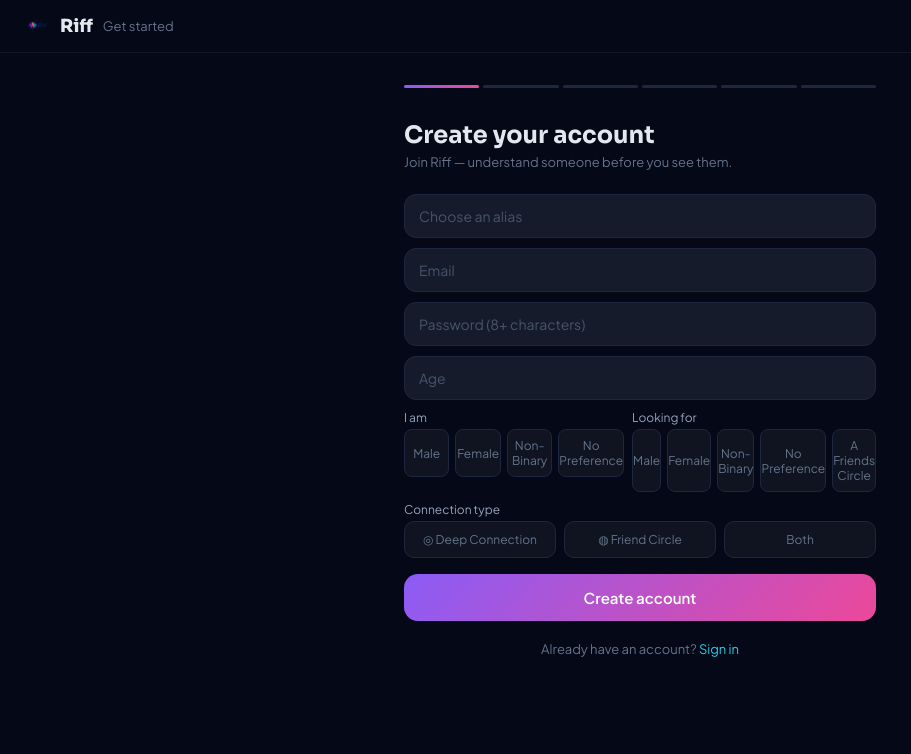
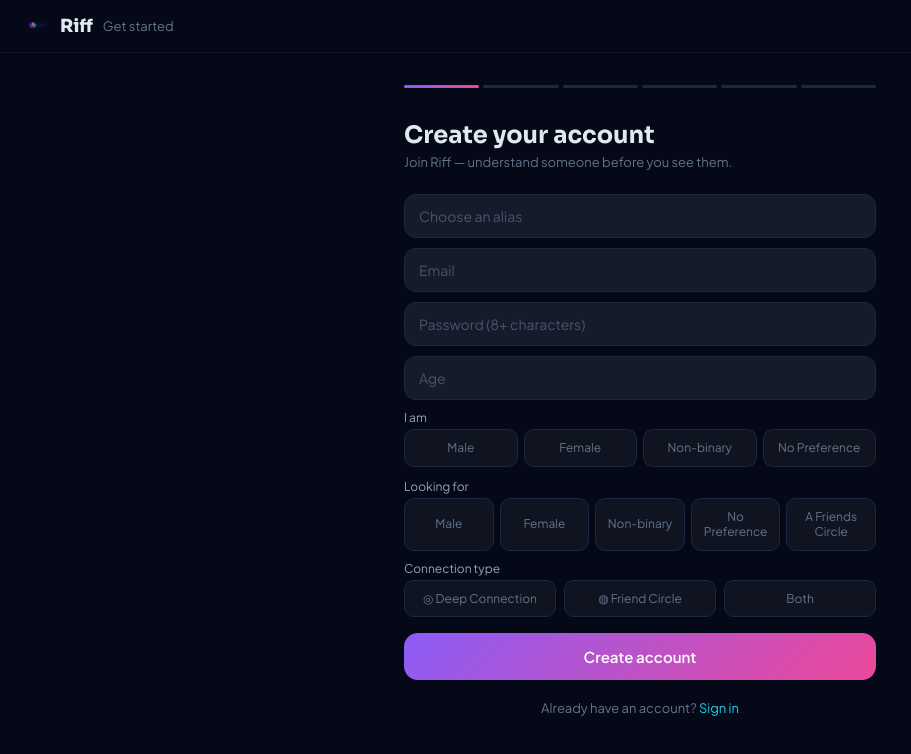
Before and after one commit to ahmadiwoking-ops/Riff-App, a Next.js app: page /get-started in a window 1280 px wide. Shown: the top 754 px of the page, without its empty margins (0-911 px from the left). Built offline with nearby package versions, Linux system fonts and the light colour scheme.

Commit message:
Fix gender button layout: equal grid cells, full width

```diff
--- a/app/get-started/page.js
+++ b/app/get-started/page.js
@@ -212,22 +212,18 @@ export default function GetStarted() {
             <input style={inputStyle} placeholder="Email" type="email" value={form.email} onChange={e => update('email', e.target.value)} />
             <input style={inputStyle} placeholder="Password (8+ characters)" type="password" value={form.password} onChange={e => update('password', e.target.value)} />
             <input style={inputStyle} placeholder="Age" type="number" value={form.age} onChange={e => update('age', e.target.value)} />
-            <div style={{ display: 'grid', gridTemplateColumns: '1fr 1fr', gap: 8, marginBottom: 10 }}>
-              <div>
+            <div style={{ marginBottom: 10 }}>
               <label style={labelStyle}>I am</label>
-                <div style={{ display: 'flex', gap: 6 }}>
+              <div style={{ display: 'grid', gridTemplateColumns: 'repeat(4, 1fr)', gap: 6, marginBottom: 12 }}>
                 {['Male', 'Female', 'Non-binary', 'No Preference'].map(g => (
-                    <button key={g} onClick={() => update('gender', g)} style={{ flex: 1, padding: '8px 0', borderRadius: 8, border: form.gender === g ? '1.5px solid #8B5CF6' : '1px solid #1E2740', background: form.gender === g ? 'rgba(139,92,246,0.1)' : '#0F1420', color: form.gender === g ? '#E2E8F0' : '#64748B', fontSize: 12, cursor: 'pointer', fontFamily: 'inherit', textTransform: 'capitalize' }}>{g}</button>
+                  <button key={g} onClick={() => update('gender', g)} style={{ padding: '10px 4px', borderRadius: 10, border: form.gender === g ? '1.5px solid #8B5CF6' : '1px solid #1E2740', background: form.gender === g ? 'rgba(139,92,246,0.1)' : '#0F1420', color: form.gender === g ? '#E2E8F0' : '#64748B', fontSize: 12, cursor: 'pointer', fontFamily: 'inherit', textAlign: 'center', lineHeight: 1.3 }}>{g}</button>
                 ))}
               </div>
-              </div>
-              <div>
               <label style={labelStyle}>Looking for</label>
-                <div style={{ display: 'flex', gap: 6 }}>
+              <div style={{ display: 'grid', gridTemplateColumns: 'repeat(5, 1fr)', gap: 6 }}>
                 {['Male', 'Female', 'Non-binary', 'No Preference', 'A Friends Circle'].map(g => (
-                    <button key={g} onClick={() => update('seekingGender', g)} style={{ flex: 1, padding: '8px 0', borderRadius: 8, border: form.seekingGender === g ? '1.5px solid #EC4899' : '1px solid #1E2740', background: form.seekingGender === g ? 'rgba(236,72,153,0.1)' : '#0F1420', color: form.seekingGender === g ? '#E2E8F0' : '#64748B', fontSize: 12, cursor: 'pointer', fontFamily: 'inherit', textTransform: 'capitalize' }}>{g}</button>
+                  <button key={g} onClick={() => update('seekingGender', g)} style={{ padding: '10px 4px', borderRadius: 10, border: form.seekingGender === g ? '1.5px solid #EC4899' : '1px solid #1E2740', background: form.seekingGender === g ? 'rgba(236,72,153,0.1)' : '#0F1420', color: form.seekingGender === g ? '#E2E8F0' : '#64748B', fontSize: 12, cursor: 'pointer', fontFamily: 'inherit', textAlign: 'center', lineHeight: 1.3 }}>{g}</button>
                 ))}
-                </div>
               </div>
             </div>
             <div style={{ marginBottom: 16 }}>
```
Lines whose indentation alone changed are shown as unchanged.
